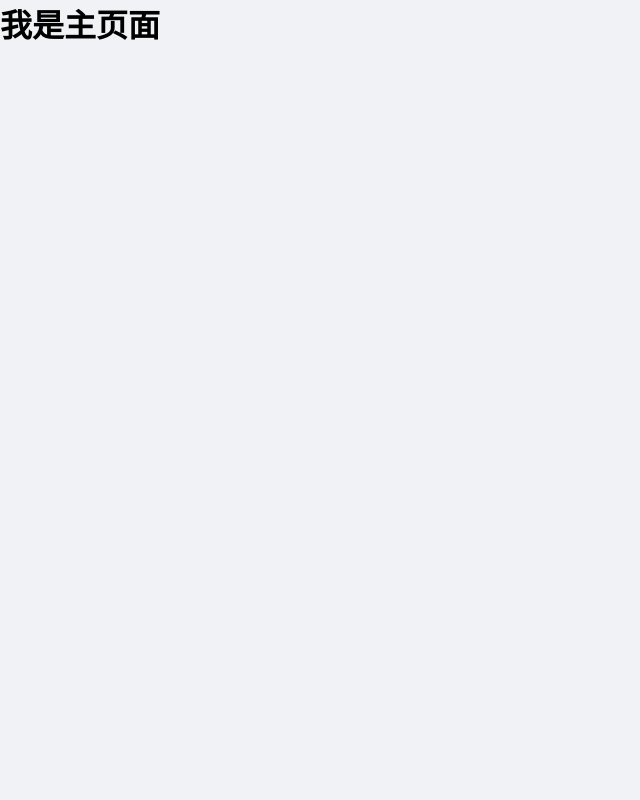
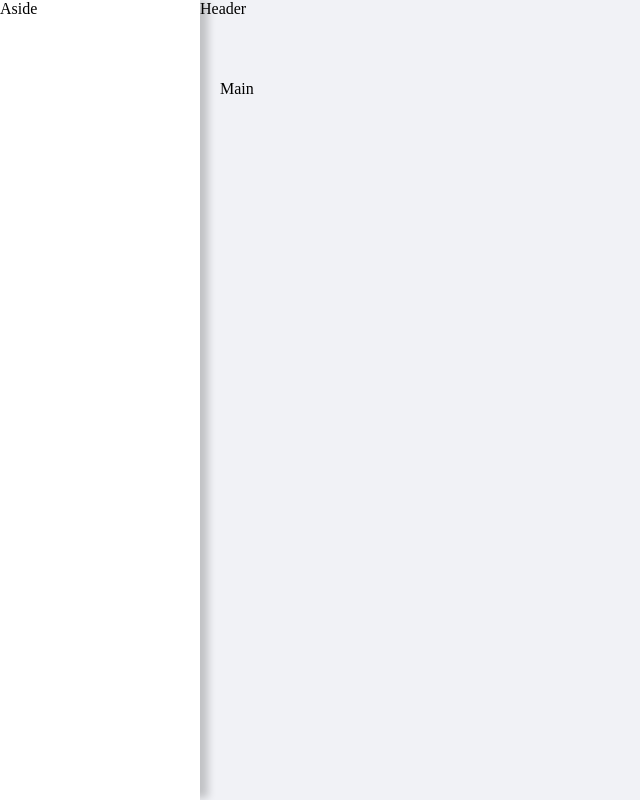
Before and after one commit to SJTU-cyeext/energy_platform, a Vue app: page / in a window 1280 px wide. Shown: the whole page, without its empty margins (0-640 px from the left). Built offline with nearby package versions, Linux system fonts and the light colour scheme; sample sign-in values are in the browser's storage.

Commit message:
15 主页面基本结构搭建

```diff
--- a/src/layouts/DefaultLayout.vue
+++ b/src/layouts/DefaultLayout.vue
@@ -1,3 +1,26 @@
 <template>
-    <h1>我是主页面</h1>
+    <el-container>
+      <el-aside width="200px">Aside</el-aside>
+      <el-container>
+        <el-header>Header</el-header>
+        <el-main>Main</el-main>
+      </el-container>
+    </el-container>
 </template>
+
+<style lang="less" scoped>
+    .el-aside {
+        height: 100vh;
+        background-color: white;
+        box-shadow: 10px 0 8px -2px rgba(0, 0, 0, 0.2);
+    }
+
+    .el-header {
+        padding: 0 !important;
+    }
+
+    .el-main {
+        height: 80vh;
+        overflow: auto;
+    }
+</style>
```
